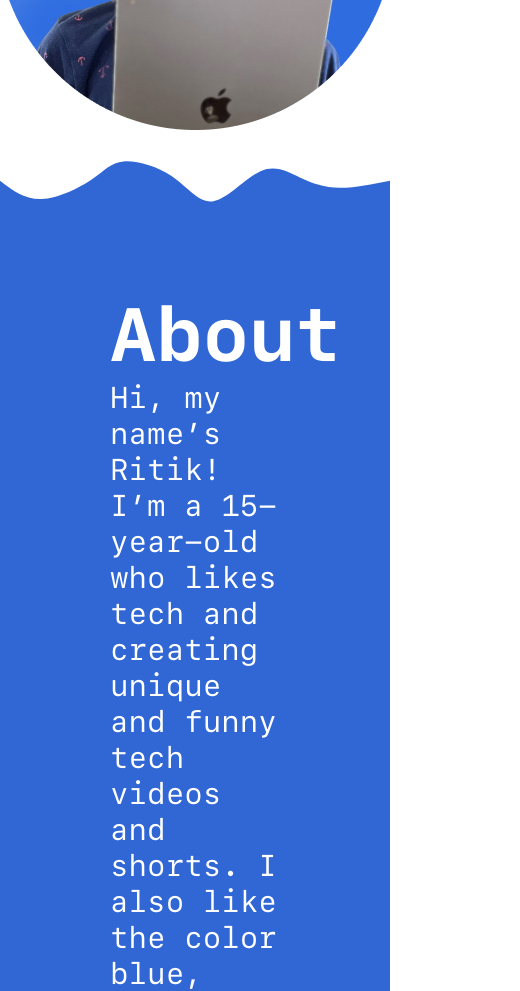
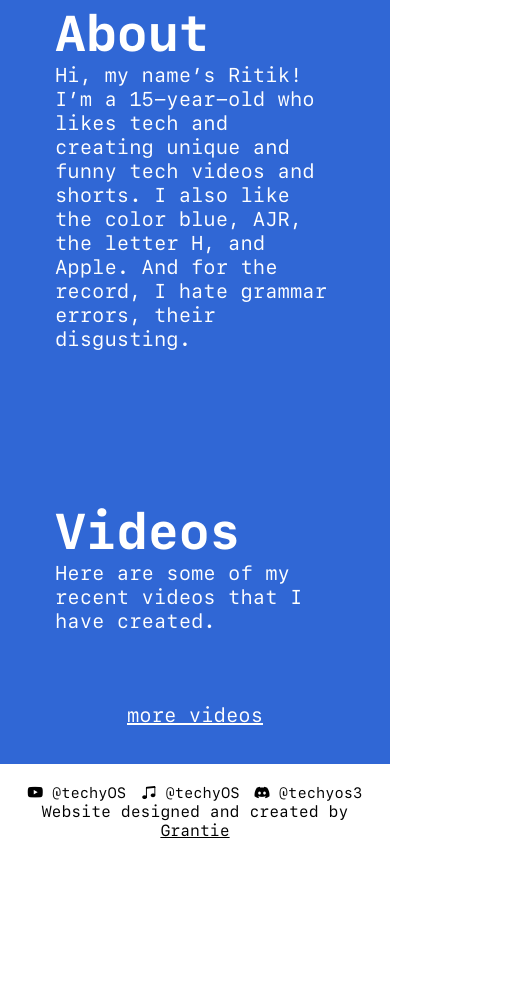
Before and after one commit to Grantie/techyOS, a plain HTML site: page index.html in a window 390 px wide. Shown: the part 860-1851 px from the top of the page, 520 px wide, since content can reach past the window. After the commit the page ends 1720 px from the top, so only its background shows below. Drawn offline with nearby package versions, Linux system fonts and the light colour scheme; no server answers.

Commit message:
fix for mobile layout

```diff
--- a/index.html
+++ b/index.html
@@ -21,6 +21,7 @@
       }
 
       .loading {
+        z-index: 9999999999;
         position: fixed;
         top: 0;
         left: 0;
@@ -135,14 +136,16 @@
     </section>
 
     <footer>
-      <ul>
-        <li><i class="bi bi-youtube"></i> @techyOS</li>
-        <li><i class="bi bi-music-note-beamed"></i> @techyOS</li>
-        <li><i class="bi bi-discord"></i> @techyos3</li>
-      </ul>
-      <br />
-      Website design and code by
-      <a href="https://github.com/Grantie">Grantie</a>
+      <div class="socials">
+        <span><i class="bi bi-youtube"></i> @techyOS</span>
+        <span><i class="bi bi-music-note-beamed"></i> @techyOS</span>
+        <span><i class="bi bi-discord"></i> @techyos3</span>
+      </div>
+
+      <span>
+        Website designed and created by
+        <a href="https://github.com/Grantie">Grantie</a>
+      </span>
     </footer>
   </body>
 </html>
--- a/style.css
+++ b/style.css
@@ -80,11 +80,11 @@ a:hover > * {
 nav {
   padding: 14px 17px;
   display: flex;
+  flex-wrap: wrap;
   justify-content: space-between;
   align-items: center;
   background: var(--blue);
   width: 100%;
-  height: 74px;
 }
 
 nav .navBrand {
@@ -95,6 +95,7 @@ nav ul {
   display: flex;
   gap: 40px;
   list-style-type: none;
+  flex-wrap: wrap;
 }
 
 nav li {
@@ -125,33 +126,38 @@ header .content {
   justify-content: center;
   align-items: center;
   flex-wrap: wrap;
-  gap: 200px;
+  gap: 50px 200px;
 }
 
 header .details {
   font-weight: 800;
-  font-size: 150px;
+  font-size: 75px;
+}
+
+header .picture {
+  max-width: 85vw;
 }
 
 header .wave {
   width: 100%;
+  margin-bottom: -5px;
 }
 
 section {
   background: var(--blue);
-  padding: 27px 110px;
+  padding: 27px 55px;
   color: white;
   margin-top: -4px;
 }
 
 section h2 {
-  font-size: 75px;
+  font-size: 50px;
   font-weight: 700;
   margin: 0;
 }
 
 section p {
-  font-size: 30px;
+  font-size: 20px;
   margin: 0;
 }
 
@@ -221,17 +227,13 @@ section p {
 }
 
 footer {
-  padding: 10px 20px;
+  padding: 20px;
   text-align: center;
 }
 
-footer ul {
+footer .socials {
   display: flex;
   justify-content: center;
-  list-style-type: none;
-  gap: 30px;
+  gap: 15px;
+  font-size: 15px;
 }
-
-footer li {
-  font-size: 25px;
-}
```
